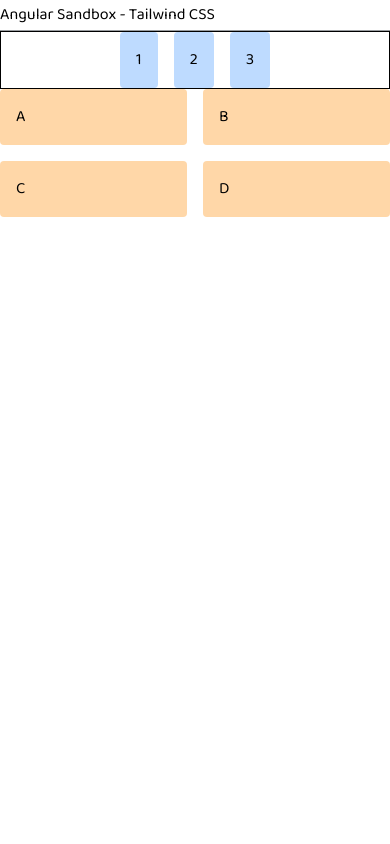
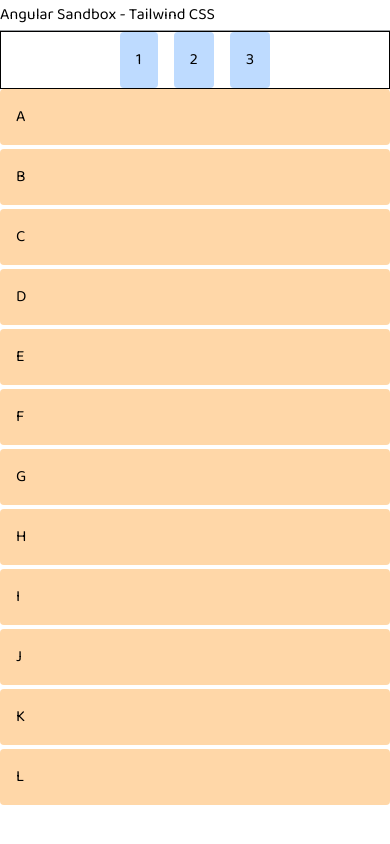
Before and after one commit to ozgursarikamis/angular-sandbox, an Angular app: page / in a window 390 px wide. Built offline with nearby package versions, Linux system fonts and the light colour scheme.

Commit message:
responsive grid layout

```diff
--- a/src/app/practice-three/practice-three.component.html
+++ b/src/app/practice-three/practice-three.component.html
@@ -4,9 +4,23 @@
   <div class="rounded bg-blue-200 p-4">3</div>
 </div>
 
-<div class="grid grid-cols-2 gap-4">
+<div class="grid gap-1
+xs:grid-cols-1
+sm:grid-cols-2
+md:grid-cols-3
+lg:grid-cols-4
+xl:grid-cols-12
+">
   <div class="bg-orange-200 p-4 rounded">A</div>
   <div class="bg-orange-200 p-4 rounded">B</div>
   <div class="bg-orange-200 p-4 rounded">C</div>
   <div class="bg-orange-200 p-4 rounded">D</div>
+  <div class="bg-orange-200 p-4 rounded">E</div>
+  <div class="bg-orange-200 p-4 rounded">F</div>
+  <div class="bg-orange-200 p-4 rounded">G</div>
+  <div class="bg-orange-200 p-4 rounded">H</div>
+  <div class="bg-orange-200 p-4 rounded">I</div>
+  <div class="bg-orange-200 p-4 rounded">J</div>
+  <div class="bg-orange-200 p-4 rounded">K</div>
+  <div class="bg-orange-200 p-4 rounded">L</div>
 </div>
```
